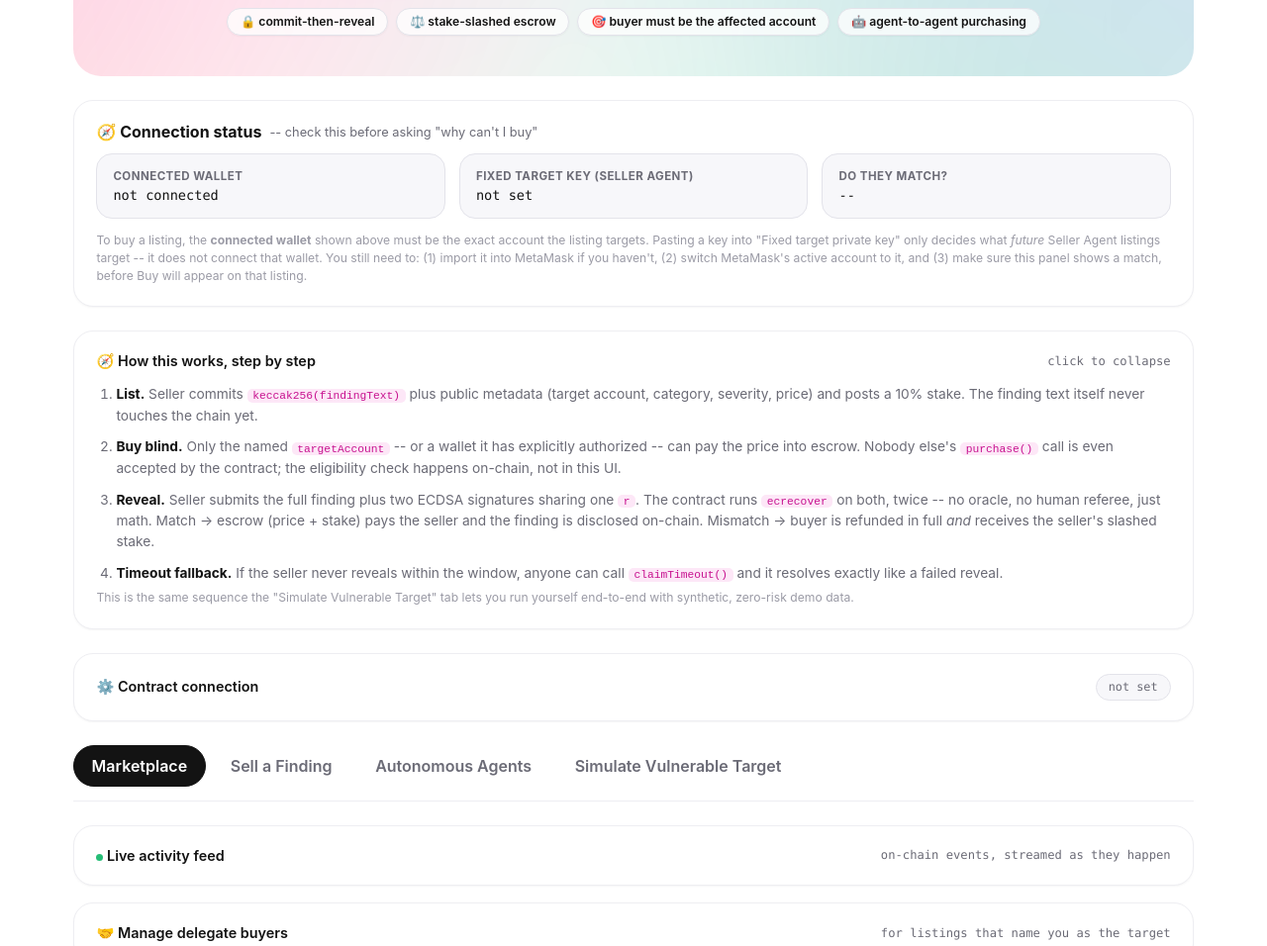
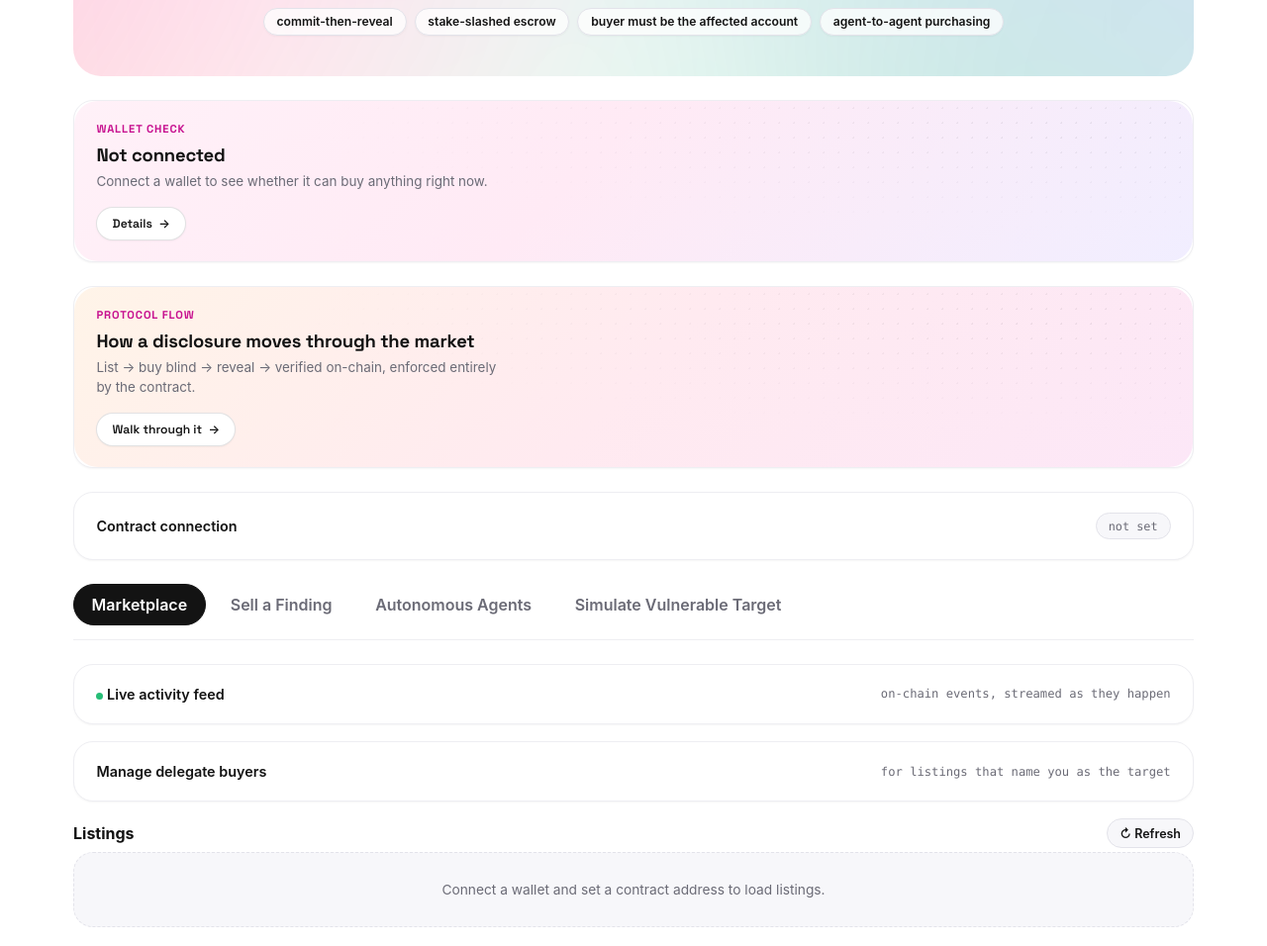
Before and after one commit to jqlabonge/CipherMarket, a website: page frontend/index.html in a window 1280 px wide. Shown: the part 440-1396 px from the top of the page at 99% size. Drawn offline with nearby package versions, Linux system fonts and the light colour scheme.

Commit message:
Redesign connection-status and walkthrough panels: collapsible, less text, Uniswap-style promo cards, no emojis

```diff
--- a/frontend/index.html
+++ b/frontend/index.html
@@ -7,6 +7,9 @@
 <script src="https://cdn.jsdelivr.net/npm/ethers@6.13.4/dist/ethers.umd.min.js"></script>
 <script src="./abi.js"></script>
 <script src="./toy-vulnerable-signer.js"></script>
+<link rel="preconnect" href="https://fonts.googleapis.com">
+<link rel="preconnect" href="https://fonts.gstatic.com" crossorigin>
+<link href="https://fonts.googleapis.com/css2?family=Space+Grotesk:wght@500;600;700&display=swap" rel="stylesheet">
 <style>
   :root {
     --bg: #FFFFFF;
@@ -33,6 +36,7 @@
     --shadow-sm: 0 1px 2px rgba(20,20,30,0.04);
     --shadow-md: 0 8px 24px rgba(20,20,30,0.06);
     --shadow-lg: 0 16px 40px rgba(20,20,30,0.10);
+    --font-display: 'Space Grotesk', -apple-system, BlinkMacSystemFont, sans-serif;
     font-family: -apple-system, BlinkMacSystemFont, "Segoe UI", Inter, Roboto, sans-serif;
   }
   * { box-sizing: border-box; }
@@ -293,6 +297,64 @@
   .status-widget .status-item.match { border-color: rgba(18,183,106,0.35); background: var(--success-dim); }
   .status-widget .status-item.mismatch { border-color: rgba(240,56,75,0.3); background: var(--danger-dim); }
 
+  /* promo-style panels (Connection status / How it works) -- compact by
+     default, everything past the headline lives behind a click. */
+  details.promo-panel { padding: 0; border: 1px solid var(--border); overflow: hidden; }
+  .promo-panel > summary {
+    list-style: none; cursor: pointer; position: relative; overflow: hidden;
+    padding: 1.3rem 1.4rem; border-radius: 24px;
+    background: linear-gradient(135deg, #FFF1F8 0%, #FFEAF5 45%, #F1EEFF 100%);
+  }
+  .promo-panel.alt > summary {
+    background: linear-gradient(135deg, #FFF4E8 0%, #FFEAF0 50%, #FCE7F7 100%);
+  }
+  .promo-panel > summary::-webkit-details-marker { display: none; }
+  .promo-panel > summary::before {
+    content: ""; position: absolute; inset: 0; pointer-events: none;
+    background-image: radial-gradient(rgba(20,20,30,0.07) 1px, transparent 1px);
+    background-size: 15px 15px;
+    -webkit-mask-image: radial-gradient(ellipse at 88% 18%, black 0%, transparent 55%);
+            mask-image: radial-gradient(ellipse at 88% 18%, black 0%, transparent 55%);
+  }
+  .promo-eyebrow {
+    position: relative; z-index: 1; display: flex; align-items: center; gap: 0.4rem;
+    font-family: var(--font-display); font-weight: 700; font-size: 0.7rem;
+    text-transform: uppercase; letter-spacing: 0.08em; color: var(--accent-ink);
+    margin-bottom: 0.5rem;
+  }
+  .promo-headline {
+    position: relative; z-index: 1; font-family: var(--font-display);
+    font-weight: 700; font-size: 1.15rem; letter-spacing: -0.01em;
+    margin: 0 0 0.3rem; color: var(--text);
+  }
+  .promo-sub {
+    position: relative; z-index: 1; font-size: 0.84rem; color: var(--muted);
+    margin: 0 0 1rem; max-width: 48ch; line-height: 1.5;
+  }
+  .promo-toggle {
+    position: relative; z-index: 1; display: inline-flex; align-items: center; gap: 0.4rem;
+    font-family: var(--font-display); font-weight: 600; font-size: 0.76rem;
+    background: white; color: var(--text); border: 1px solid rgba(20,20,30,0.12);
+    padding: 0.5rem 0.95rem; border-radius: 999px; box-shadow: var(--shadow-sm);
+  }
+  .promo-panel[open] > summary .promo-toggle .chev { transform: rotate(90deg); }
+  .promo-toggle .chev { display: inline-block; transition: transform 0.15s ease; }
+  .promo-panel > .promo-body { padding: 0 1.4rem 1.4rem; }
+  .promo-panel#debugStatusPanel.match > summary { background: linear-gradient(135deg, #EAFBF2 0%, #F1FAF6 55%, #F7FDF9 100%); }
+  .promo-panel#debugStatusPanel.mismatch > summary { background: linear-gradient(135deg, #FDEFF0 0%, #FEF3F0 55%, #FEF8F5 100%); }
+
+  .step { border: 1px solid var(--border); border-radius: 14px; background: var(--bg2); overflow: hidden; }
+  .step + .step { margin-top: 0.55rem; }
+  .step summary {
+    list-style: none; cursor: pointer; padding: 0.75rem 0.9rem;
+    font-size: 0.86rem; display: flex; align-items: baseline; gap: 0.4rem; flex-wrap: wrap;
+  }
+  .step summary::-webkit-details-marker { display: none; }
+  .step summary::after { content: "+"; margin-left: auto; color: var(--muted2); font-weight: 700; }
+  .step[open] summary::after { content: "\2212"; }
+  .step p { margin: 0; padding: 0 0.9rem 0.85rem; font-size: 0.84rem; color: var(--muted); line-height: 1.55; }
+  .step p code { color: var(--accent-ink); background: var(--accent-dim); padding: 0.05rem 0.35rem; border-radius: 5px; font-size: 0.82em; }
+
   /* toasts */
   #toastHost { position: fixed; right: 1.1rem; bottom: 1.1rem; display: flex; flex-direction: column; gap: 0.5rem; z-index: 200; max-width: 340px; }
   .toast {
@@ -343,15 +405,21 @@
       messages. No oracle, no human judge: the math is the verifier.
     </p>
     <div class="hero-badges">
-      <span class="chip">🔒 commit-then-reveal</span>
-      <span class="chip">⚖️ stake-slashed escrow</span>
-      <span class="chip">🎯 buyer must be the affected account</span>
-      <span class="chip">🤖 agent-to-agent purchasing</span>
+      <span class="chip">commit-then-reveal</span>
+      <span class="chip">stake-slashed escrow</span>
+      <span class="chip">buyer must be the affected account</span>
+      <span class="chip">agent-to-agent purchasing</span>
     </div>
   </section>
 
-  <div class="panel" id="debugStatusPanel">
-    <h2>🧭 Connection status <span class="muted" style="font-weight:400;font-size:0.8rem;">-- check this before asking "why can't I buy"</span></h2>
+  <details class="panel promo-panel" id="debugStatusPanel">
+    <summary>
+      <div class="promo-eyebrow">Wallet check</div>
+      <div class="promo-headline" id="statusHeadline">Not connected</div>
+      <p class="promo-sub" id="statusSub">Connect a wallet to see whether it can buy anything right now.</p>
+      <span class="promo-toggle">Details <span class="chev">&rarr;</span></span>
+    </summary>
+    <div class="promo-body">
       <div class="status-widget">
         <div class="status-item" id="status-connected">
           <div class="k">Connected wallet</div>
@@ -367,49 +435,61 @@
         </div>
       </div>
       <p class="hint" style="margin-top:0.8rem;">
-      To buy a listing, the <b>connected wallet</b> shown above must be the exact account the
-      listing targets. Pasting a key into "Fixed target private key" only decides what
-      <i>future</i> Seller Agent listings target -- it does not connect that wallet. You still need
-      to: (1) import it into MetaMask if you haven't, (2) switch MetaMask's active account to it,
-      and (3) make sure this panel shows a match, before Buy will appear on that listing.
+        Buying requires the connected wallet above to be the exact account a listing targets --
+        pasting a key into "Fixed target private key" only sets what future Seller Agent listings
+        target, it doesn't connect that wallet for you.
       </p>
     </div>
-
-  <details class="panel collapsible" id="walkthroughPanel" open>
-    <summary class="flex" style="justify-content:space-between;">
-      <span style="font-weight:600;font-size:0.9rem;">🧭 How this works, step by step</span>
-      <span class="muted mono" style="font-size:0.76rem;">click to collapse</span>
+  </details>
+
+  <details class="panel promo-panel alt" id="walkthroughPanel">
+    <summary>
+      <div class="promo-eyebrow">Protocol flow</div>
+      <div class="promo-headline">How a disclosure moves through the market</div>
+      <p class="promo-sub">List &rarr; buy blind &rarr; reveal &rarr; verified on-chain, enforced entirely by the contract.</p>
+      <span class="promo-toggle">Walk through it <span class="chev">&rarr;</span></span>
     </summary>
-    <ol class="walkthrough">
+    <div class="promo-body">
+      <ol class="walkthrough" style="list-style:none; padding-left:0;">
         <li>
-        <b>List.</b> Seller commits <code>keccak256(findingText)</code> plus public metadata
-        (target account, category, severity, price) and posts a 10% stake. The finding text
-        itself never touches the chain yet.
+          <details class="step">
+            <summary><b>1. List</b> <span class="muted">-- a hash, not the finding, goes on-chain</span></summary>
+            <p>Seller commits <code>keccak256(findingText)</code> plus public metadata (target
+              account, category, severity, price) and posts a 10% stake. The finding text itself
+              never touches the chain yet.</p>
+          </details>
         </li>
         <li>
-        <b>Buy blind.</b> Only the named <code>targetAccount</code> -- or a wallet it has
-        explicitly authorized -- can pay the price into escrow. Nobody else's <code>purchase()</code>
-        call is even accepted by the contract; the eligibility check happens on-chain, not in this UI.
+          <details class="step">
+            <summary><b>2. Buy blind</b> <span class="muted">-- only the affected account can pay</span></summary>
+            <p>Only the named <code>targetAccount</code> -- or a wallet it has explicitly
+              authorized -- can pay the price into escrow. The eligibility check happens on-chain,
+              not in this UI, so nobody else's <code>purchase()</code> call is even accepted.</p>
+          </details>
         </li>
         <li>
-        <b>Reveal.</b> Seller submits the full finding plus two ECDSA signatures sharing one
-        <code>r</code>. The contract runs <code>ecrecover</code> on both, twice -- no oracle, no
-        human referee, just math. Match &rarr; escrow (price + stake) pays the seller and the
-        finding is disclosed on-chain. Mismatch &rarr; buyer is refunded in full <i>and</i>
-        receives the seller's slashed stake.
+          <details class="step">
+            <summary><b>3. Reveal</b> <span class="muted">-- math decides, not a referee</span></summary>
+            <p>Seller submits the full finding plus two ECDSA signatures sharing one
+              <code>r</code>. The contract runs <code>ecrecover</code> on both. Match &rarr;
+              escrow (price + stake) pays the seller and the finding is disclosed on-chain.
+              Mismatch &rarr; buyer is refunded in full and receives the seller's slashed stake.</p>
+          </details>
         </li>
         <li>
-        <b>Timeout fallback.</b> If the seller never reveals within the window, anyone can call
-        <code>claimTimeout()</code> and it resolves exactly like a failed reveal.
+          <details class="step">
+            <summary><b>4. Timeout fallback</b> <span class="muted">-- nothing gets stuck forever</span></summary>
+            <p>If the seller never reveals within the window, anyone can call
+              <code>claimTimeout()</code> and it resolves exactly like a failed reveal.</p>
+          </details>
         </li>
       </ol>
-    <p class="hint">This is the same sequence the "Simulate Vulnerable Target" tab lets you run
-      yourself end-to-end with synthetic, zero-risk demo data.</p>
+    </div>
   </details>
 
   <details class="panel collapsible" id="contractPanel">
     <summary class="flex" style="justify-content:space-between;">
-      <span style="font-weight:600;font-size:0.9rem;">⚙️ Contract connection</span>
+      <span style="font-weight:600;font-size:0.9rem;">Contract connection</span>
       <span class="pill" id="contractStatusPill">not set</span>
     </summary>
     <div class="flex" style="margin-top:0.9rem;">
@@ -454,7 +534,7 @@
 
     <details class="panel collapsible" id="delegatePanel" style="margin-bottom:1.1rem;">
       <summary class="flex" style="justify-content:space-between;">
-        <span style="font-weight:600;font-size:0.9rem;">🤝 Manage delegate buyers</span>
+        <span style="font-weight:600;font-size:0.9rem;">Manage delegate buyers</span>
         <span class="muted mono" style="font-size:0.76rem;">for listings that name you as the target</span>
       </summary>
       <p class="hint" style="margin-top:0.8rem;">
@@ -482,7 +562,7 @@
 
   <section id="tab-sell" hidden>
     <div class="panel">
-      <h2>📤 Create a listing</h2>
+      <h2>Create a listing</h2>
       <label>Target account (the allegedly-vulnerable signer's address)</label>
       <input id="f-target" placeholder="0x..." />
       <p class="hint">This is the <b>only</b> wallet (plus anyone it explicitly authorizes) that will
@@ -521,7 +601,7 @@
     </div>
 
     <div class="panel" style="margin-top:1rem;">
-      <h2>🔓 Reveal <span class="muted" style="font-weight:400;font-size:0.8rem;">(seller: after a listing is purchased)</span></h2>
+      <h2>Reveal <span class="muted" style="font-weight:400;font-size:0.8rem;">(seller: after a listing is purchased)</span></h2>
       <label>Listing ID</label>
       <input id="rv-id" placeholder="0" />
       <label>Full finding text (must match the commitment)</label>
@@ -549,7 +629,7 @@
 
   <section id="tab-agents" hidden>
     <div class="panel">
-      <h2>🕵️ Seller Agent <span class="muted" style="font-weight:400;font-size:0.8rem;">(autonomous)</span></h2>
+      <h2>Seller Agent <span class="muted" style="font-weight:400;font-size:0.8rem;">(autonomous)</span></h2>
       <p class="hint">A deterministic finding-discovery-and-listing agent: it generates a synthetic
         "vulnerable target" keypair, runs the same toy signer used in "Simulate Vulnerable Target"
         to reproduce a genuine nonce-reuse instance, decides severity/price from simple rules, and
@@ -578,7 +658,7 @@
     </div>
 
     <div class="panel" style="margin-top:1rem;">
-      <h2>🤖 Buyer Agent <span class="muted" style="font-weight:400;font-size:0.8rem;">(autonomous)</span></h2>
+      <h2>Buyer Agent <span class="muted" style="font-weight:400;font-size:0.8rem;">(autonomous)</span></h2>
       <p class="hint">A simple deterministic purchasing agent: scans listings and auto-purchases
         anything matching its rule <i>and</i> where the connected wallet is actually eligible to buy
         (the on-chain contract enforces this either way). This demonstrates agent-to-agent commerce --
@@ -598,7 +678,7 @@
 
   <section id="tab-vulnerable" hidden>
     <div class="panel">
-      <h2>🧪 Simulate a vulnerable target <span class="muted" style="font-weight:400;font-size:0.8rem;">(demo data only)</span></h2>
+      <h2>Simulate a vulnerable target <span class="muted" style="font-weight:400;font-size:0.8rem;">(demo data only)</span></h2>
       <p class="hint">
         Real signers derive each signature's nonce deterministically from the message
         (RFC&nbsp;6979) specifically so nonces never repeat. To have something real to disclose in
@@ -761,6 +841,10 @@ function updateDebugStatus() {
   const fixedEl = document.getElementById('status-fixedkey-v');
   const matchBox = document.getElementById('status-match');
   const matchEl = document.getElementById('status-match-v');
+  const panel = document.getElementById('debugStatusPanel');
+  const headline = document.getElementById('statusHeadline');
+  const sub = document.getElementById('statusSub');
+  const short = (a) => a ? `${a.slice(0,6)}...${a.slice(-4)}` : a;
 
   connectedEl.textContent = currentAddress || 'not connected';
 
@@ -775,14 +859,28 @@ function updateDebugStatus() {
   fixedEl.textContent = fixedAddr || 'not set';
 
   matchBox.classList.remove('match', 'mismatch');
-  if (!currentAddress || !fixedAddr) {
+  panel.classList.remove('match', 'mismatch');
+
+  if (!currentAddress) {
     matchEl.textContent = '--';
+    headline.textContent = 'Not connected';
+    sub.textContent = 'Connect a wallet to see whether it can buy anything right now.';
+  } else if (!fixedAddr) {
+    matchEl.textContent = '--';
+    headline.textContent = `Connected: ${short(currentAddress)}`;
+    sub.textContent = 'Set a fixed target key in the Seller Agent panel to check for a match.';
   } else if (currentAddress.toLowerCase() === fixedAddr.toLowerCase()) {
-    matchEl.textContent = '✅ match -- you can buy listings that target this address';
+    matchEl.textContent = 'Match -- you can buy listings that target this address';
     matchBox.classList.add('match');
+    panel.classList.add('match');
+    headline.textContent = 'Ready to buy';
+    sub.textContent = `Connected wallet matches the fixed target address (${short(fixedAddr)}).`;
   } else {
-    matchEl.textContent = '❌ no match -- switch MetaMask to the fixed target address';
+    matchEl.textContent = 'No match -- switch MetaMask to the fixed target address';
     matchBox.classList.add('mismatch');
+    panel.classList.add('mismatch');
+    headline.textContent = 'Wrong wallet for this target';
+    sub.textContent = `Switch MetaMask to ${short(fixedAddr)} to buy listings that target it.`;
   }
 }
 
@@ -976,15 +1074,15 @@ async function loadListings() {
       !(x.eligible && Number(x.l.status) === 0));
 
     let html = '';
-    html += section('🎯 Affects your wallet -- you can buy', canBuy,
+    html += section('Affects your wallet -- you can buy', canBuy,
       'These listings name your connected address (or an account that has authorized it) as the target. You are eligible to purchase.', true);
-    html += section('📤 Your listings', yours,
+    html += section('Your listings', yours,
       'Listings you created as the seller. You cannot purchase your own listing.', true);
-    html += section('🧾 Your purchases', yourPurchases,
+    html += section('Your purchases', yourPurchases,
       'Listings you have bought into escrow or already resolved.', true);
-    html += section('🔒 Other listings (not eligible)', locked,
+    html += section('Other listings (not eligible)', locked,
       "Public metadata only, purchase disabled. Only the address named as \"target\" (or a delegate that address has authorized) can buy a listing -- so browsing here for something to buy as leverage against someone else's wallet will not work.", false);
-    html += section('📚 Resolved / in progress (not yours)', other,
+    html += section('Resolved / in progress (not yours)', other,
       'Listings belonging to other sellers/buyers, shown for transparency.', false);
 
     root.innerHTML = html || '<div class="empty-state">Nothing to show yet.</div>';
@@ -1035,7 +1133,7 @@ function renderCard({ id, l, rep, isOwner, isBuyer, eligible }) {
     } else if (eligible) {
       actionHtml = `<button class="primary buy-btn" data-id="${id}" data-price="${l.price}">Buy for ${priceEth} ETH</button>`;
     } else {
-      actionHtml = `<div class="lock-note">🔒 Not eligible to purchase -- only <span class="mono">${l.targetAccount.slice(0,8)}...${l.targetAccount.slice(-4)}</span> or an address it has authorized can buy this.</div>`;
+      actionHtml = `<div class="lock-note">Not eligible to purchase -- only <span class="mono">${l.targetAccount.slice(0,8)}...${l.targetAccount.slice(-4)}</span> or an address it has authorized can buy this.</div>`;
     }
   } else if (status === 'Escrowed') {
     actionHtml = `<button class="timeout-btn small" data-id="${id}">Claim timeout (if reveal window passed)</button>`;
@@ -1053,9 +1151,9 @@ function renderCard({ id, l, rep, isOwner, isBuyer, eligible }) {
     <div class="row"><span>Price</span><span>${priceEth} ETH</span></div>
     ${disclosed
       ? `<div class="finding-box">${escapeHtml(l.finding)}</div>
-         <button class="small derive-key-btn" data-id="${id}" data-target="${l.targetAccount}">🔑 Derive private key from this disclosure</button>
+         <button class="small derive-key-btn" data-id="${id}" data-target="${l.targetAccount}">Derive private key from this disclosure</button>
          <div class="derive-key-result" id="derive-result-${id}"></div>`
-      : `<div class="finding-box">🔒 locked until purchase + verified reveal</div>`}
+      : `<div class="finding-box">Locked until purchase + verified reveal</div>`}
     ${actionHtml}
   </div>`;
 }
@@ -1136,7 +1234,7 @@ function attachCardHandlers() {
         }
         resultBox.innerHTML = `
           <div class="finding-box" style="border-color:${result.matchesTarget ? 'var(--success)' : 'var(--danger)'};">
-${result.matchesTarget ? '✅ Recovered key derives the exact target address -- this disclosure is real, exploit-grade evidence.' : '⚠️ Recovered a candidate key, but it does not derive the target address -- treat with suspicion.'}
+${result.matchesTarget ? 'Recovered key derives the exact target address -- this disclosure is real, exploit-grade evidence.' : 'Recovered a candidate key, but it does not derive the target address -- treat with suspicion.'}
 
 Recovered private key: ${result.privateKey}
 Derived address:       ${result.address}
```
Lines whose indentation alone changed are shown as unchanged.
